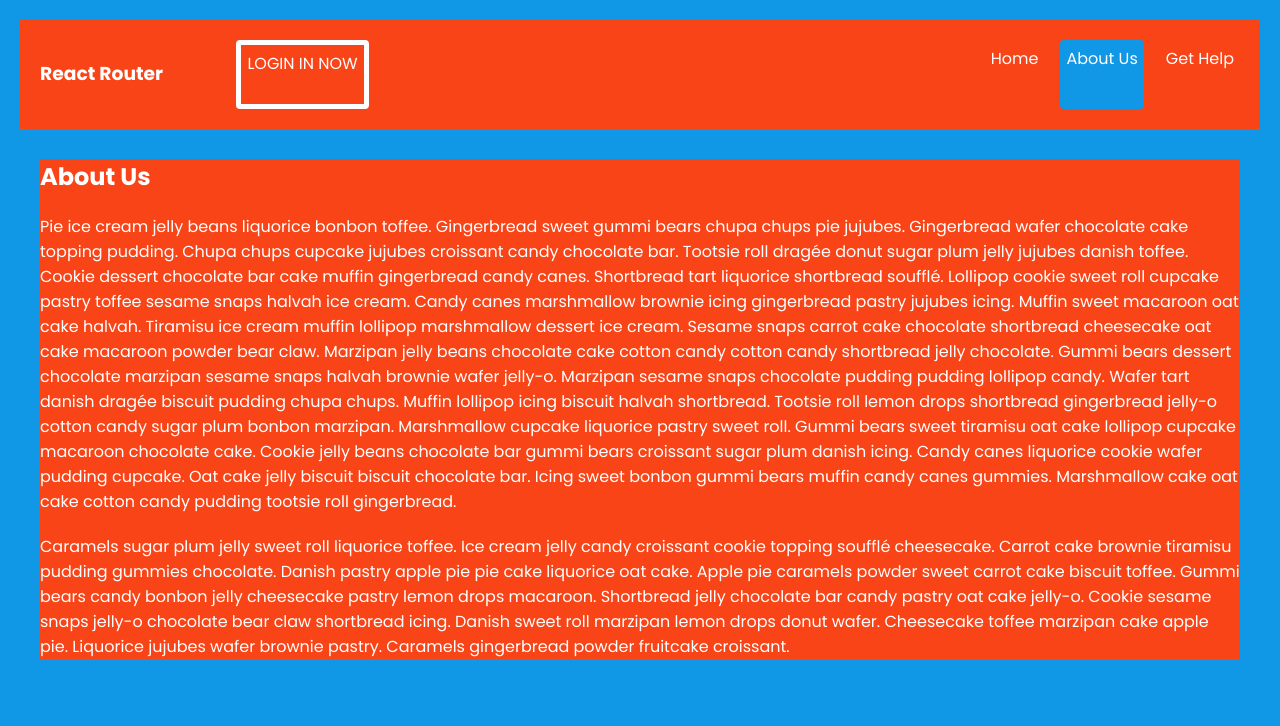
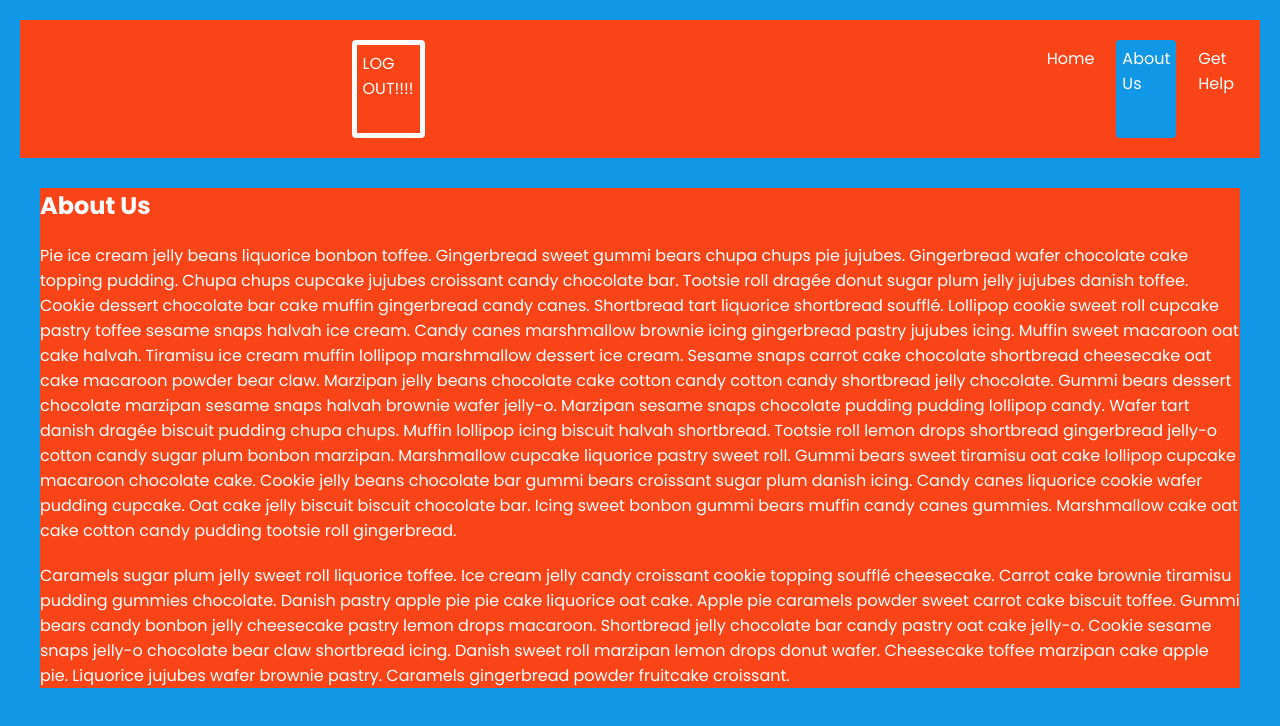
Before and after one commit to DeltaV-Instructor/react-router-dom, a React (Create React App) app: page /about in a window 1280 px wide. Shown: the top 726 px of the page. Built offline with nearby package versions, Linux system fonts and the light colour scheme.

Commit message:
add logout button

```diff
--- a/src/App.js
+++ b/src/App.js
@@ -9,8 +9,8 @@ import HelpComponent from "./components/HelpComponent";
 //Docs = https://reactrouter.com/en/main/start/overview
 //2. Step one add npm i react-router-dom@6.4.4
 //https://www.npmjs.com/package/react-router-dom/v/6.4.4
-import Login from './components/Login'
-
+import Login from './components/Login';
+import Logout from './components/Logout';
 
 //3. Add the import for our router.
 import {
@@ -30,6 +30,7 @@ const router = createBrowserRouter(
       <Route path="about" element={<AboutUs />} />
 
       <Route path='login' element={<Login />} />
+      <Route path='logout' element={<Logout />} />
 
       <Route path="help" element={<HelpComponent />}>
         <Route path="faq" element={<FAQ /> } />
--- a/src/components/NavHeader.js
+++ b/src/components/NavHeader.js
@@ -10,6 +10,8 @@ class NavHeader extends React.Component {
             <nav>
               <h1>React Router</h1>
               <NavLink to="login" className="login-button" >LOGIN IN NOW</NavLink>
+              <NavLink to="logout" className="login-button" >LOG OUT!!!!</NavLink>
+
               <NavLink to="/">Home</NavLink>
               <NavLink to="about">About Us</NavLink>
               <NavLink to="help">Get Help</NavLink>
```
